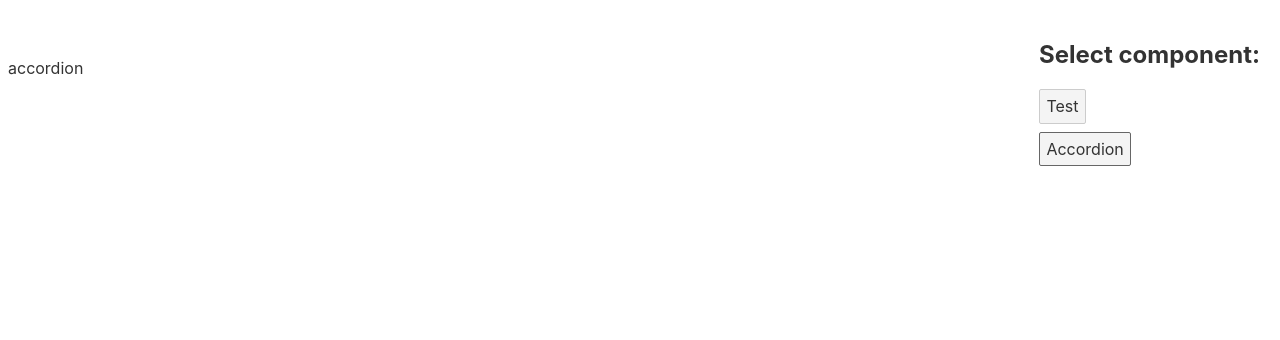
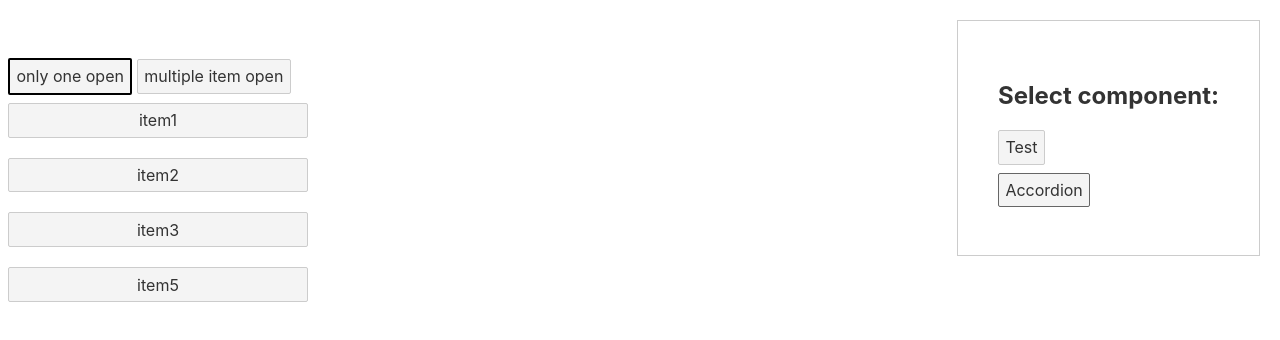
Before and after one commit to albnavarro/svelte-base-components, a Svelte app: page / in a window 1280 px wide. Both pictures are taken after a click on the button "Accordion". Shown: the top 340 px of the page. Built offline with nearby package versions, Linux system fonts and the light colour scheme.

Commit message:
base accordion component

```diff
--- a/src/App.svelte
+++ b/src/App.svelte
@@ -23,8 +23,9 @@
 
 </script>
 
+
+
 <main class="main">
-
     <div class="main__container">
         {#if activeComponent}
             <svelte:component this={activeComponent.component} {...activeComponent.props}/>
@@ -45,6 +46,8 @@
     </div>
 </main>
 
+
+
 <style type="text/scss">
     .main {
         &__container {
@@ -56,6 +59,9 @@
             position: fixed;
             top: 20px;
             right:20px;
+            background: white;
+            border: 1px #ccc solid;
+            padding: 40px;
         }
     }
 </style>
--- a/src/component/accordion/Accordion.svelte
+++ b/src/component/accordion/Accordion.svelte
@@ -1,3 +1,47 @@
-<div>
-    accordion
+<script>
+    import AccordionItem from './AccordionItem.svelte';
+
+    export let multiple = false;
+    export let items = [];
+
+    let activeIndex = -1;
+    let isMultiple = multiple;
+
+    function handleCick ({detail : id}) {
+        activeIndex = id;
+    }
+
+</script>
+
+<div class="switch-mode">
+    <button class="btn btn--multiple-off { !isMultiple ? 'active' : ''}" on:click={() => isMultiple = false }>
+        only one open
+    </button>
+    <button class="btn btn--multiple-on { isMultiple ? 'active' : ''}" on:click={() => isMultiple = true }>
+        multiple item open
+    </button>
 </div>
+
+<div class="accordion">
+    {#each items as { label, content, id }, index (id)}
+        <AccordionItem
+            close={activeIndex !== index && !isMultiple}
+            label={ label }
+            content={ content }
+            id={ index }
+            on:item-click="{ handleCick }"
+        />
+    {/each}
+</div>
+
+<style type="text/scss">
+    .accordion {
+        max-width: 300px;
+    }
+
+    .btn {
+        &.active {
+            border: 2px black solid;
+        }
+    }
+</style>
--- /dev/null
+++ b/src/component/accordion/AccordionItem.svelte
@@ -0,0 +1,58 @@
+<script>
+    import { createEventDispatcher } from 'svelte'
+
+    export let label = 'default label';
+    export let content = 'default content';
+    export let id = 0
+    export let close = true;
+    export let isActive = false;
+
+    const dispatch = createEventDispatcher();
+
+    function handleCick() {
+        isActive = !isActive;
+        dispatch("item-click", id);
+    }
+
+    $: activeClass = (!isActive) ? 'hide' : '';
+    $: { if(close) isActive = false };
+
+
+</script>
+
+
+<div class="accordion__item">
+    <button class="accordion__item__toggle" on:click={handleCick}>
+        { label }
+    </button>
+
+    <div class="accordion__item__content { activeClass }">
+        {@html content}
+    </div>
+</div>
+
+<style type="text/scss">
+    .accordion__item {
+        margin-bottom: 20px;
+
+        &__toggle {
+            border: 1px #ccc solid;
+            margin: 0;
+            width: 100%;
+        }
+
+        &__content {
+            display: block;
+
+            &.hide {
+                display: none;
+            }
+
+            :global(img) {
+                width: 100%;
+            }
+        }
+    }
+
+
+</style>
```
Also changed, not shown: src/locales/components.json.
